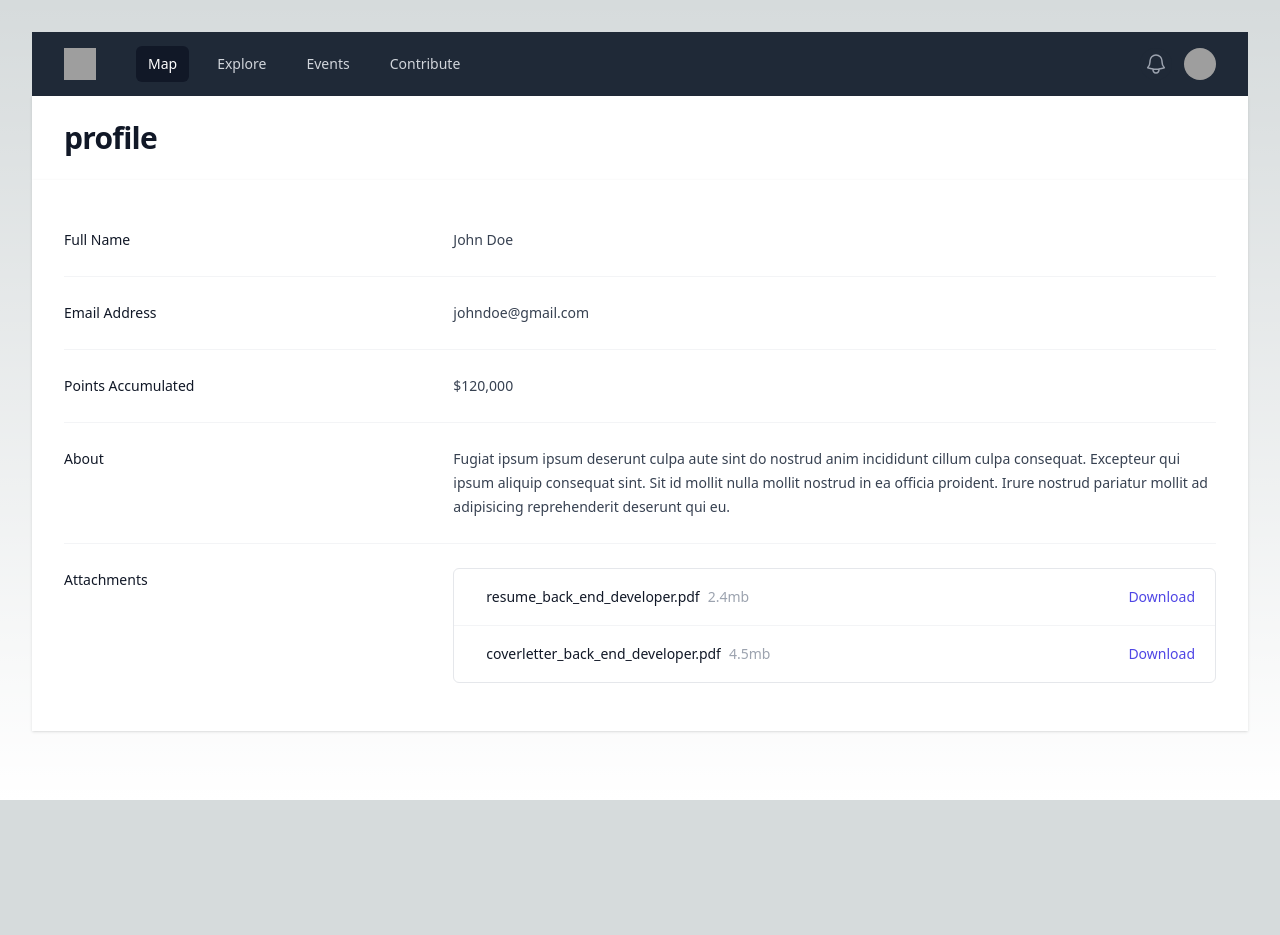
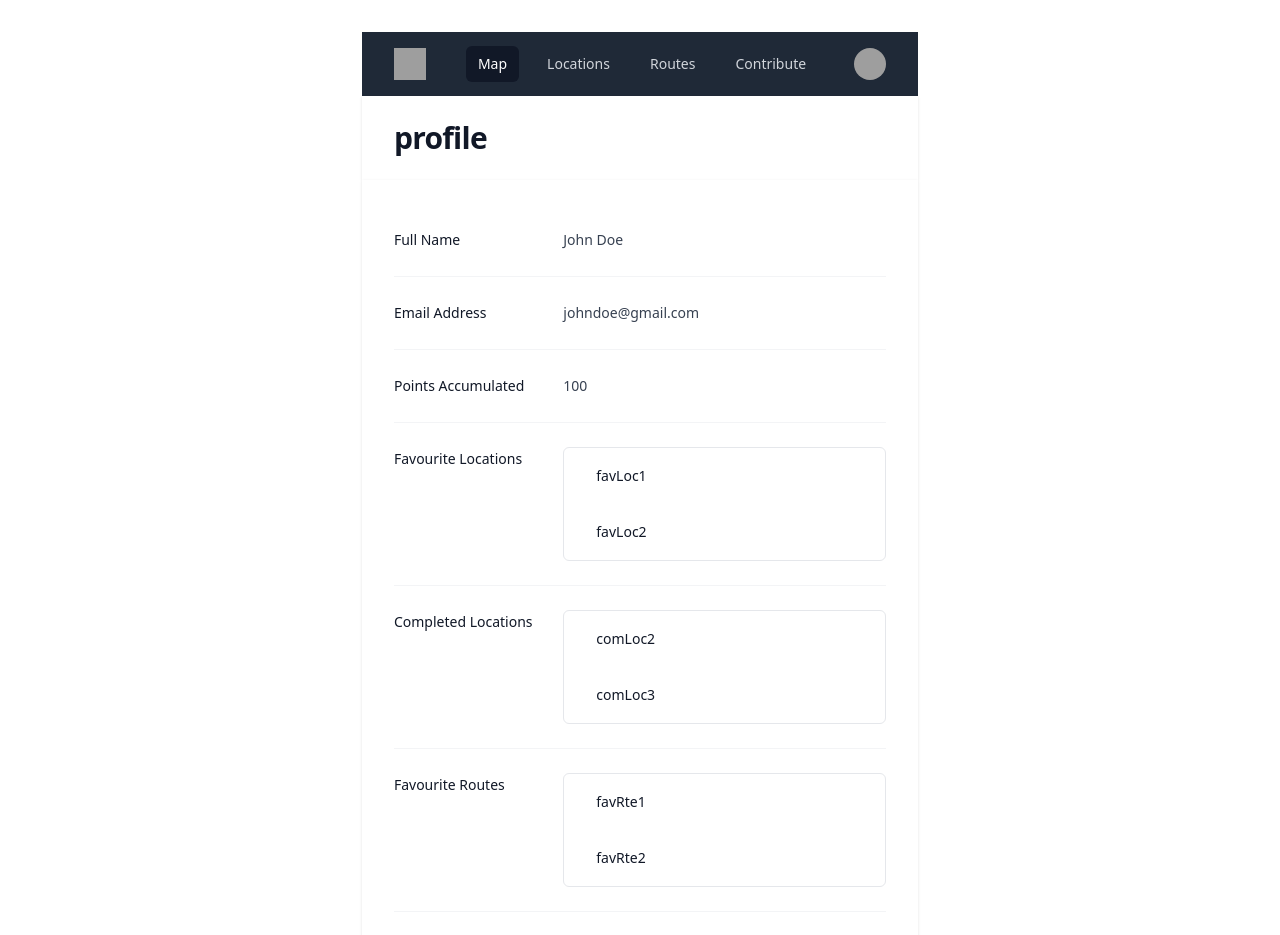
Before and after one commit to JustinPeng13/RaceSG, a Next.js app: page /profile in a window 1280 px wide. Shown: the top 935 px of the page. Before the commit the page ends 800 px from the top, so only its background shows below. Built offline with nearby package versions, Linux system fonts and the light colour scheme; grey boxes are pictures that could not be loaded.

Commit message:
Complete profile page

```diff
--- a/src/components/Main.tsx
+++ b/src/components/Main.tsx
@@ -11,8 +11,8 @@ const user = {
 }
 const navigation = [
   { name: 'Map', href: '/map', current: true },
-  { name: 'Explore', href: '/explore', current: false },
-  { name: 'Events', href: '/events', current: false },
+  { name: 'Locations', href: '/locations', current: false },
+  { name: 'Routes', href: '/routes', current: false },
   { name: 'Contribute', href: '/contribute', current: false },
 ]
 const userNavigation = [
@@ -80,14 +80,6 @@ export default function Main({
                   </div>
                   <div className="hidden md:block">
                     <div className="ml-4 flex items-center md:ml-6">
-                      <button
-                        type="button"
-                        className="rounded-full bg-gray-800 p-1 text-gray-400 hover:text-white focus:outline-none focus:ring-2 focus:ring-white focus:ring-offset-2 focus:ring-offset-gray-800"
-                      >
-                        <span className="sr-only">View notifications</span>
-                        <BellIcon className="h-6 w-6" aria-hidden="true" />
-                      </button>
-
                       {/* Profile dropdown */}
                       <Menu as="div" className="relative ml-3">
                         <div>
--- a/src/pages/events.js
+++ /dev/null
@@ -1,9 +0,0 @@
-const Events = () => {
-  return (
-    <div className="flex">
-      <div className="text-3xl font-bold">Events</div>
-    </div>
-  );
-};
-
-export default Events;
--- a/src/pages/explore.js
+++ /dev/null
@@ -1,9 +0,0 @@
-const Explore = () => {
-  return (
-    <div className="flex">
-      <div className="text-3xl font-bold">Explore</div>
-    </div>
-  );
-};
-
-export default Explore;
--- /dev/null
+++ b/src/pages/locations/[id].js
@@ -0,0 +1,9 @@
+const Location = () => {
+  return (
+    <div className="flex">
+      <div className="text-3xl font-bold">Location</div>
+    </div>
+  );
+};
+
+export default Location;
--- /dev/null
+++ b/src/pages/locations/index.js
@@ -0,0 +1,9 @@
+const Locations = () => {
+  return (
+    <div className="flex">
+      <div className="text-3xl font-bold">Locations</div>
+    </div>
+  );
+};
+
+export default Locations;
--- a/src/pages/profile.tsx
+++ b/src/pages/profile.tsx
@@ -1,13 +1,4 @@
-interface IUser {
-  id: string,
-  firstName: string,
-  lastName: string,
-  fullName: string,
-  email: string,
-  points: number,
-  favouriteLocations: string[],
-  joinedDate: Date
-}
+import Link from "next/link";
 
 function getUser(): IUser {
   let user: IUser = {
@@ -17,7 +8,11 @@ function getUser(): IUser {
     fullName: 'John Doe',
     email: 'johndoe@gmail.com',
     points: 100,
-    favouriteLocations: ['loc1', 'loc2'],
+    favouriteLocationIds: ['favLoc1', 'favLoc2'],
+    completedLocationIds: ['comLoc2', 'comLoc3'],
+    favouriteRouteIds: ['favRte1', 'favRte2'],
+    completedRouteIds: ['comRte2', 'comRte3'],
+    rewards: ['discount1', 'prize1'],
     joinedDate: new Date()
   }
   // firebase query
@@ -40,46 +35,85 @@ export default function Profile() {
         </div>
         <div className="px-4 py-6 sm:grid sm:grid-cols-3 sm:gap-4 sm:px-0">
           <dt className="text-sm font-medium leading-6 text-gray-900">Points Accumulated</dt>
-          <dd className="mt-1 text-sm leading-6 text-gray-700 sm:col-span-2 sm:mt-0">$120,000</dd>
+          <dd className="mt-1 text-sm leading-6 text-gray-700 sm:col-span-2 sm:mt-0">{ user.points }</dd>
         </div>
         <div className="px-4 py-6 sm:grid sm:grid-cols-3 sm:gap-4 sm:px-0">
-          <dt className="text-sm font-medium leading-6 text-gray-900">About</dt>
-          <dd className="mt-1 text-sm leading-6 text-gray-700 sm:col-span-2 sm:mt-0">
-            Fugiat ipsum ipsum deserunt culpa aute sint do nostrud anim incididunt cillum culpa consequat. Excepteur
-            qui ipsum aliquip consequat sint. Sit id mollit nulla mollit nostrud in ea officia proident. Irure nostrud
-            pariatur mollit ad adipisicing reprehenderit deserunt qui eu.
+          <dt className="text-sm font-medium leading-6 text-gray-900">Favourite Locations</dt>
+          <dd className="mt-2 text-sm text-gray-900 sm:col-span-2 sm:mt-0">
+            <ul role="list" className="divide-y divide-gray-100 rounded-md border border-gray-200">
+              { user.favouriteLocationIds.map(id => {
+                return (
+                  <Link href={`/locations/${id}`}>
+                    <li className="flex items-center justify-between py-4 pl-4 pr-5 text-sm leading-6">
+                      <div className="flex w-0 flex-1 items-center">
+                        <div className="ml-4 flex min-w-0 flex-1 gap-2">
+                          <span className="truncate font-medium">{ id }</span>
+                        </div>
+                      </div>
+                    </li>
+                  </Link>
+                )
+              })}
+            </ul>
           </dd>
         </div>
         <div className="px-4 py-6 sm:grid sm:grid-cols-3 sm:gap-4 sm:px-0">
-          <dt className="text-sm font-medium leading-6 text-gray-900">Attachments</dt>
+          <dt className="text-sm font-medium leading-6 text-gray-900">Completed Locations</dt>
           <dd className="mt-2 text-sm text-gray-900 sm:col-span-2 sm:mt-0">
             <ul role="list" className="divide-y divide-gray-100 rounded-md border border-gray-200">
+              { user.completedLocationIds.map(id => {
+                return (
+                  <Link href={`/locations/${id}`}>
                     <li className="flex items-center justify-between py-4 pl-4 pr-5 text-sm leading-6">
                       <div className="flex w-0 flex-1 items-center">
                         <div className="ml-4 flex min-w-0 flex-1 gap-2">
-                    <span className="truncate font-medium">resume_back_end_developer.pdf</span>
-                    <span className="flex-shrink-0 text-gray-400">2.4mb</span>
+                          <span className="truncate font-medium">{ id }</span>
                         </div>
                       </div>
-                <div className="ml-4 flex-shrink-0">
-                  <a href="#" className="font-medium text-indigo-600 hover:text-indigo-500">
-                    Download
-                  </a>
+                    </li>
+                  </Link>
+                )
+              })}
+            </ul>
+          </dd>
         </div>
-              </li>
+        <div className="px-4 py-6 sm:grid sm:grid-cols-3 sm:gap-4 sm:px-0">
+          <dt className="text-sm font-medium leading-6 text-gray-900">Favourite Routes</dt>
+          <dd className="mt-2 text-sm text-gray-900 sm:col-span-2 sm:mt-0">
+            <ul role="list" className="divide-y divide-gray-100 rounded-md border border-gray-200">
+              { user.favouriteRouteIds.map(id => {
+                return (
+                  <Link href={`/routes/${id}`}>
                     <li className="flex items-center justify-between py-4 pl-4 pr-5 text-sm leading-6">
                       <div className="flex w-0 flex-1 items-center">
                         <div className="ml-4 flex min-w-0 flex-1 gap-2">
-                    <span className="truncate font-medium">coverletter_back_end_developer.pdf</span>
-                    <span className="flex-shrink-0 text-gray-400">4.5mb</span>
+                          <span className="truncate font-medium">{ id }</span>
                         </div>
                       </div>
-                <div className="ml-4 flex-shrink-0">
-                  <a href="#" className="font-medium text-indigo-600 hover:text-indigo-500">
-                    Download
-                  </a>
+                    </li>
+                  </Link>
+                )
+              })}
+            </ul>
+          </dd>
+        </div>
+        <div className="px-4 py-6 sm:grid sm:grid-cols-3 sm:gap-4 sm:px-0">
+          <dt className="text-sm font-medium leading-6 text-gray-900">Completed Routes</dt>
+          <dd className="mt-2 text-sm text-gray-900 sm:col-span-2 sm:mt-0">
+            <ul role="list" className="divide-y divide-gray-100 rounded-md border border-gray-200">
+              { user.completedRouteIds.map(id => {
+                return (
+                  <Link href={`/routes/${id}`}>
+                    <li className="flex items-center justify-between py-4 pl-4 pr-5 text-sm leading-6">
+                      <div className="flex w-0 flex-1 items-center">
+                        <div className="ml-4 flex min-w-0 flex-1 gap-2">
+                          <span className="truncate font-medium">{ id }</span>
+                        </div>
                       </div>
                     </li>
+                  </Link>
+                )
+              })}
             </ul>
           </dd>
         </div>
--- /dev/null
+++ b/src/pages/routes/[id].js
@@ -0,0 +1,9 @@
+const Route = () => {
+  return (
+    <div className="flex">
+      <div className="text-3xl font-bold">Route</div>
+    </div>
+  );
+};
+
+export default Route;
--- /dev/null
+++ b/src/pages/routes/index.js
@@ -0,0 +1,9 @@
+const Routes = () => {
+  return (
+    <div className="flex">
+      <div className="text-3xl font-bold">Routes</div>
+    </div>
+  );
+};
+
+export default Routes;
--- a/src/pages/styles/globals.css
+++ b/src/pages/styles/globals.css
@@ -4,8 +4,8 @@
 
 :root {
   --foreground-rgb: 0, 0, 0;
-  --background-start-rgb: 214, 219, 220;
-  --background-end-rgb: 255, 255, 255;
+  /* --background-start-rgb: 214, 219, 220; */
+  /* --background-end-rgb: 255, 255, 255; */
 }
 
 body {
--- /dev/null
+++ b/src/types/global.d.ts
@@ -0,0 +1,46 @@
+export {}
+
+declare global {
+  enum difficulty {
+    easy,
+    medium,
+    hard
+  }
+
+  interface IUser {
+    id: string,
+    firstName: string,
+    lastName: string,
+    fullName: string,
+    email: string,
+    points: number,
+    favouriteLocationIds: string[],
+    completedLocationIds: string[],
+    favouriteRouteIds: string[],
+    completedRouteIds: string[],
+    rewards: string[],
+    joinedDate: Date
+  }
+
+  interface ILocation {
+    id: string,
+    name: string,
+    description: string,
+    coords: [string, string]
+    activity: string,
+    difficulty: difficulty
+  }
+
+  interface IRoute {
+    id: string,
+    name: string,
+    desc: string,
+    locationIds: string[]
+  }
+
+  interface IReward {
+    id: string,
+    name: string,
+    desc: string
+  }
+}
```
Lines whose indentation alone changed are shown as unchanged.
